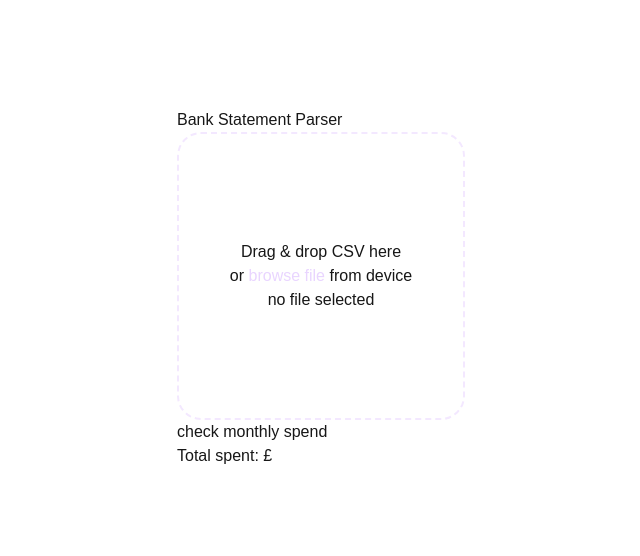
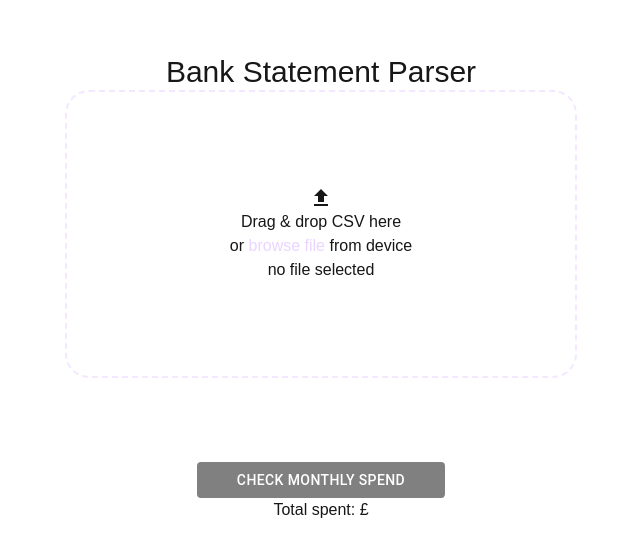
Before and after one commit to Joshibbotson/bank-statement-parser, a Next.js app: page / in a window 1280 px wide. Shown: the part 112-668 px from the top of the page, without its empty margins (319-959 px from the left). Built offline with nearby package versions, Linux system fonts and the light colour scheme.

Commit message:
styling updates

```diff
--- a/app/page.tsx
+++ b/app/page.tsx
@@ -4,11 +4,18 @@ import { CsvParser } from "@/models/CsvParser";
 import { Statements } from "@/models/statements/enum/Statements.enum";
 import { StatementFactory } from "@/models/statements/StatementFactory";
 import { ChangeEvent, useState } from "react";
+import { DatePicker } from "@mui/x-date-pickers/DatePicker";
+import { LocalizationProvider } from "@mui/x-date-pickers/LocalizationProvider/LocalizationProvider";
+import { AdapterDayjs } from "@mui/x-date-pickers/AdapterDayjs";
+import { Button } from "@mui/material";
+import dayjs, { Dayjs } from "dayjs";
+import FileUploadIcon from "@mui/icons-material/FileUpload";
 
 export default function Home() {
     const [file, setFile] = useState<File>();
     const [csvData, setCsvData] = useState<Record<PropertyKey, string>[]>([]);
     const [statementValue, setStatementValue] = useState<number>();
+    const [selectedDate, setSelectedDate] = useState<Dayjs>(dayjs());
 
     const handleFileChange = async (
         event: ChangeEvent<HTMLInputElement>
@@ -35,12 +42,18 @@ export default function Home() {
         console.timeEnd("parse");
     };
 
+    const handleDateChange = (newDate: Dayjs | null) => {
+        if (newDate !== null) {
+            setSelectedDate(newDate);
+        }
+    };
+
     const handleClick = async () => {
         console.time("result");
         const result = await StatementFactory.getShoppingResults(
             csvData,
             Statements.NATWEST,
-            8
+            selectedDate?.month()
         );
         console.timeEnd("result");
         setStatementValue(result);
@@ -48,12 +61,15 @@ export default function Home() {
 
     return (
         <main className="flex flex-col items-center justify-center w-full h-screen">
-            <div>
-                <h1>Bank Statement Parser</h1>
+            <div className="flex flex-col items-center justify-center w-full p-10">
+                <h1 className="text-center text text-3xl	">
+                    Bank Statement Parser
+                </h1>
                 <section
                     onDragOver={event => event.preventDefault()}
-                    className="flex flex-col items-center justify-center  h-72 w-72 rounded-3xl border-purple-100 border-dashed border-2"
+                    className="flex flex-col items-center justify-center h-72 w-full rounded-3xl border-purple-100 border-dashed border-2 md:max-w-lg"
                 >
+                    <FileUploadIcon />
                     <h1> Drag & drop CSV here</h1>
                     <span>
                         or{" "}
@@ -73,12 +89,66 @@ export default function Home() {
                         />
                     </span>
                     {file ? (
-                        <div>{file.name}</div>
+                        <div>
+                            {file.name} <button>X</button>
+                        </div>
                     ) : (
                         <div>no file selected</div>
                     )}
                 </section>
-                <button onClick={handleClick}>check monthly spend</button>
+                <div className="flex flex-col mt-4 gap-3">
+                    <LocalizationProvider dateAdapter={AdapterDayjs}>
+                        <DatePicker
+                            defaultValue={dayjs()}
+                            label={"Month and Year "}
+                            views={["month", "year"]}
+                            onChange={handleDateChange}
+                            sx={{
+                                "& .MuiOutlinedInput-root": {
+                                    "& fieldset": {
+                                        borderColor: "white",
+                                    },
+                                    "&:hover fieldset": {
+                                        borderColor: "blue",
+                                    },
+                                    "&.Mui-focused fieldset": {
+                                        borderColor: "white",
+                                    },
+                                },
+                                "& .MuiInputLabel-root": {
+                                    color: "white",
+                                },
+                                "& .MuiInputLabel-root.Mui-focused": {
+                                    color: "white",
+                                },
+                                "& .MuiInputBase-input": {
+                                    color: "white",
+                                },
+                                "& .MuiSvgIcon-root": {
+                                    color: "white",
+                                },
+                            }}
+                        />
+                    </LocalizationProvider>
+                    <Button
+                        sx={{
+                            backgroundColor: !file ? "grey" : "lilac",
+                            color: !file ? "white" : "black",
+                            "&:hover": {
+                                backgroundColor: !file ? "grey" : "white",
+                            },
+                            "&.Mui-disabled": {
+                                backgroundColor: "grey",
+                                color: "white",
+                            },
+                        }}
+                        variant="contained"
+                        onClick={handleClick}
+                        disabled={!file}
+                    >
+                        check monthly spend
+                    </Button>
+                </div>
                 <h3>Total spent: £{statementValue?.toFixed(2)}</h3>
             </div>
         </main>
--- a/package.json
+++ b/package.json
@@ -9,6 +9,11 @@
     "lint": "next lint"
   },
   "dependencies": {
+    "@emotion/react": "^11.13.3",
+    "@emotion/styled": "^11.13.0",
+    "@mui/icons-material": "^6.1.0",
+    "@mui/material": "^6.1.0",
+    "@mui/x-date-pickers": "^7.17.0",
     "dayjs": "^1.11.13",
     "next": "14.2.11",
     "react": "^18",
```
Also changed, not shown: 1 other file (tests, documents, lock files or other folders).
